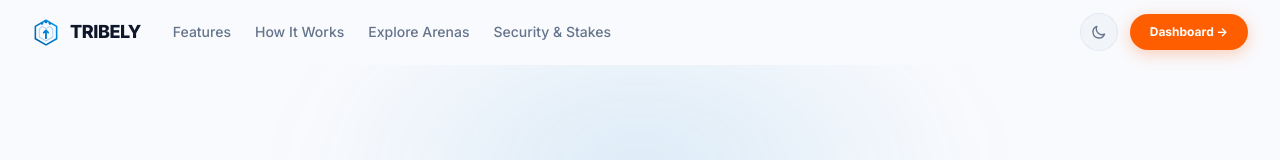
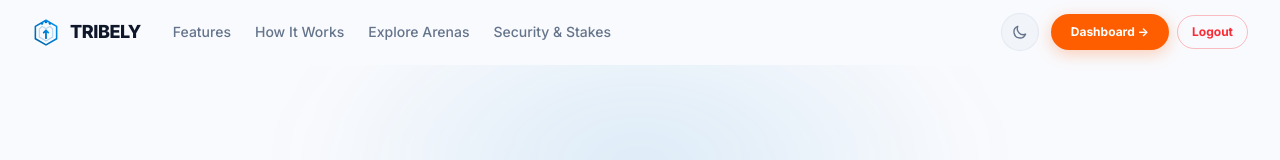
Before and after one commit to xenonrocks71/Test_Tribely, a Next.js app in the folder frontend/: page / in a window 1280 px wide. Shown: the top 160 px of the page. Built offline with nearby package versions, Linux system fonts and the light colour scheme; no server answers; sample sign-in values are in the browser's storage.

Commit message:
feat(auth): add desktop logout option to dashboard, profile, and navigation headers

```diff
--- a/frontend/src/app/dashboard/page.tsx
+++ b/frontend/src/app/dashboard/page.tsx
@@ -452,9 +452,20 @@ function DashboardContent() {
             {isMounted ? (isDark ? <Sun className="w-4 h-4" /> : <Moon className="w-4 h-4" />) : <Moon className="w-4 h-4" />}
           </button>
 
-          <Link href="/profile" className="hidden sm:flex w-9 h-9 rounded-xl overflow-hidden items-center justify-center font-bold text-xs text-white transition ring-2 ring-[var(--accent-glow)] transform hover:scale-105" style={{ background: profileImageUrl ? "transparent" : "var(--accent-gradient)" }}>
+          <Link href="/profile" className="hidden sm:flex w-9 h-9 rounded-xl overflow-hidden items-center justify-center font-bold text-xs text-white transition ring-2 ring-[var(--accent-glow)] transform hover:scale-105" style={{ background: profileImageUrl ? "transparent" : "var(--accent-gradient)" }} title="My Profile">
             {profileImageUrl ? <img src={profileImageUrl} alt="Profile" className="h-full w-full object-cover" /> : initials(userName || "TM")}
           </Link>
+
+          {/* Desktop Logout Button */}
+          <button
+            onClick={handleLogout}
+            className="hidden sm:inline-flex items-center gap-1.5 px-3 py-2 rounded-xl text-xs font-bold border border-red-500/30 text-red-500 hover:bg-red-500/10 active:scale-95 transition shadow-xs cursor-pointer"
+            title="Sign out of Tribely"
+            aria-label="Logout"
+          >
+            <LogOut className="w-3.5 h-3.5" />
+            <span className="hidden md:inline">Logout</span>
+          </button>
 
           {/* Mobile Navigation Drawer Trigger */}
           <button
--- a/frontend/src/app/profile/profile-client.tsx
+++ b/frontend/src/app/profile/profile-client.tsx
@@ -52,6 +52,11 @@ const IconCheck = () => (
 const IconX = () => (
   <svg className="w-3.5 h-3.5" fill="none" viewBox="0 0 24 24" stroke="currentColor" strokeWidth={2.5}>
     <path strokeLinecap="round" strokeLinejoin="round" d="M6 18L18 6M6 6l12 12" />
+  </svg>
+);
+const IconLogOut = () => (
+  <svg className="w-3.5 h-3.5" fill="none" viewBox="0 0 24 24" stroke="currentColor" strokeWidth={2.2}>
+    <path strokeLinecap="round" strokeLinejoin="round" d="M17 16l4-4m0 0l-4-4m4 4H7m6 4v1a3 3 0 01-3 3H6a3 3 0 01-3-3V7a3 3 0 013-3h4a3 3 0 013 3v1" />
   </svg>
 );
 
@@ -314,6 +319,16 @@ export default function UserProfileClient() {
     );
   }
 
+  const handleLogout = () => {
+    localStorage.removeItem("tribely_token");
+    localStorage.removeItem("tribely_user_id");
+    localStorage.removeItem("tribely_user_name");
+    localStorage.removeItem("token");
+    localStorage.removeItem("user");
+    dataCache.clear();
+    router.push("/login");
+  };
+
   const TABS = [
     { id: "overview", label: "Account", icon: "👤" },
     { id: "appearance", label: "Appearance", icon: "🎨" },
@@ -337,6 +352,7 @@ export default function UserProfileClient() {
         <span className="text-[11px] font-black uppercase tracking-widest bg-clip-text text-transparent bg-gradient-to-r from-orange-500 to-red-500" style={{ fontFamily: '-apple-system, BlinkMacSystemFont, "SF Pro Display", "Inter", sans-serif' }}>
           Profile & Settings
         </span>
+        <div className="flex items-center gap-2">
           <button
             onClick={() => setTheme(isDark ? "light" : "dark")}
             className="p-2 rounded-xl transition hover:scale-105 active:scale-90"
@@ -345,6 +361,15 @@ export default function UserProfileClient() {
           >
             {isDark ? <IconSun /> : <IconMoon />}
           </button>
+          <button
+            onClick={handleLogout}
+            className="flex items-center gap-1.5 px-3 py-1.5 rounded-xl text-xs font-bold border border-red-500/30 text-red-500 hover:bg-red-500/10 active:scale-95 transition cursor-pointer"
+            title="Sign out of Tribely"
+          >
+            <IconLogOut />
+            <span className="hidden sm:inline">Logout</span>
+          </button>
+        </div>
       </header>
 
       <main className="max-w-4xl mx-auto px-4 sm:px-6 py-8 space-y-6">
--- a/frontend/src/components/LandingPage.jsx
+++ b/frontend/src/components/LandingPage.jsx
@@ -146,11 +146,28 @@ export default function LandingPage({ initialTab = "explore" }) {
               {isMounted ? (isDark ? <SunIcon /> : <MoonIcon />) : <MoonIcon />}
             </button>
             {isLoggedIn ? (
-              <Link href="/dashboard"
-                className="px-5 py-2.5 rounded-full text-xs font-bold text-white transition-all duration-150 hover:opacity-90 active:scale-95"
-                style={{ background: "var(--accent)", boxShadow: "0 4px 16px var(--accent-glow)" }}>
-                Dashboard →
-              </Link>
+              <div className="flex items-center gap-2">
+                <Link href="/dashboard"
+                  className="px-5 py-2.5 rounded-full text-xs font-bold text-white transition-all duration-150 hover:opacity-90 active:scale-95"
+                  style={{ background: "var(--accent)", boxShadow: "0 4px 16px var(--accent-glow)" }}>
+                  Dashboard →
+                </Link>
+                <button
+                  onClick={() => {
+                    localStorage.removeItem("tribely_token");
+                    localStorage.removeItem("tribely_user_id");
+                    localStorage.removeItem("tribely_user_name");
+                    localStorage.removeItem("token");
+                    localStorage.removeItem("user");
+                    setIsLoggedIn(false);
+                    router.push("/login");
+                  }}
+                  className="hidden sm:inline-flex px-3.5 py-2 rounded-full text-xs font-bold border border-red-500/30 text-red-500 hover:bg-red-500/10 active:scale-95 transition cursor-pointer"
+                  title="Sign out"
+                >
+                  Logout
+                </button>
+              </div>
             ) : (
               <>
                 <Link href="/login"
```
Lines whose indentation alone changed are shown as unchanged.
